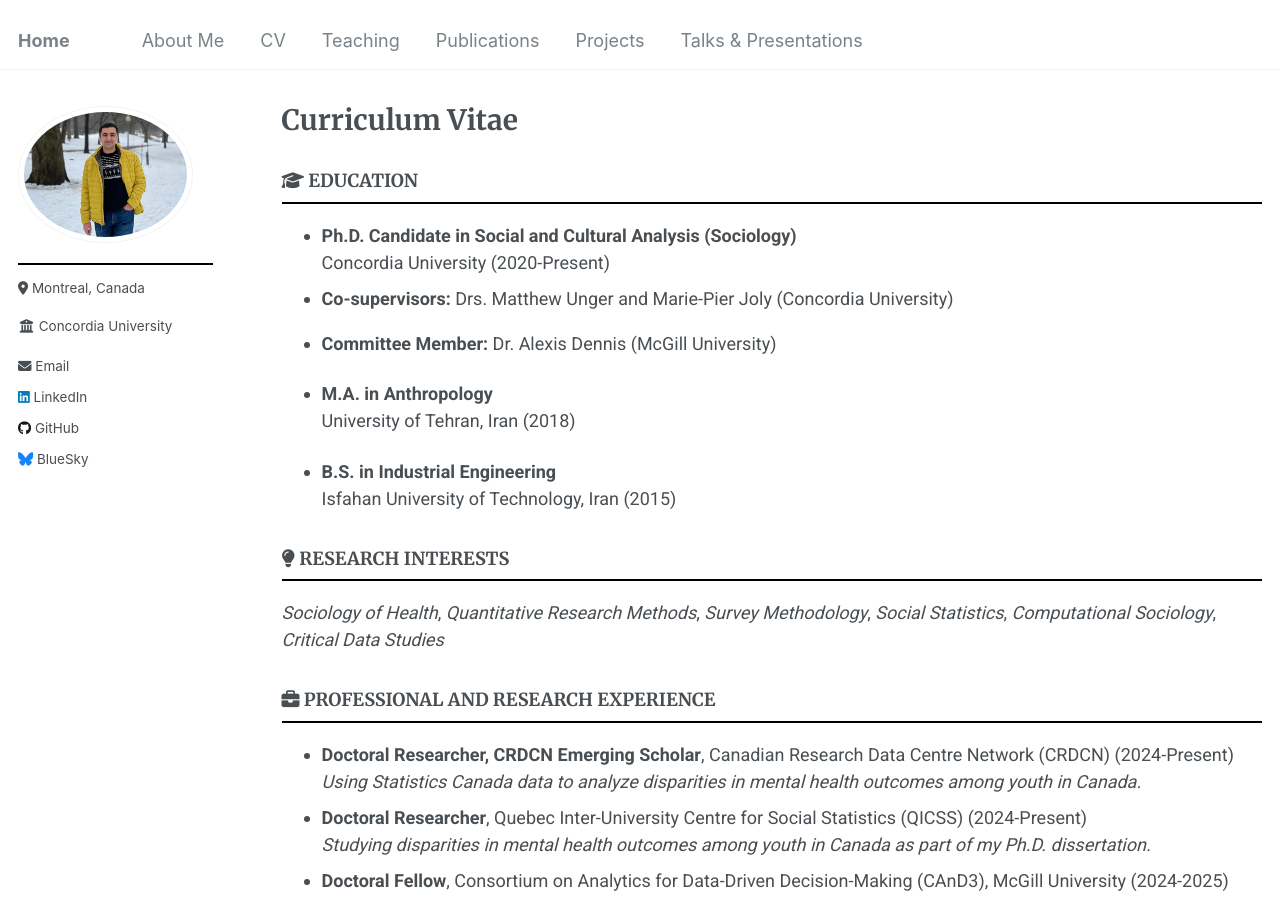
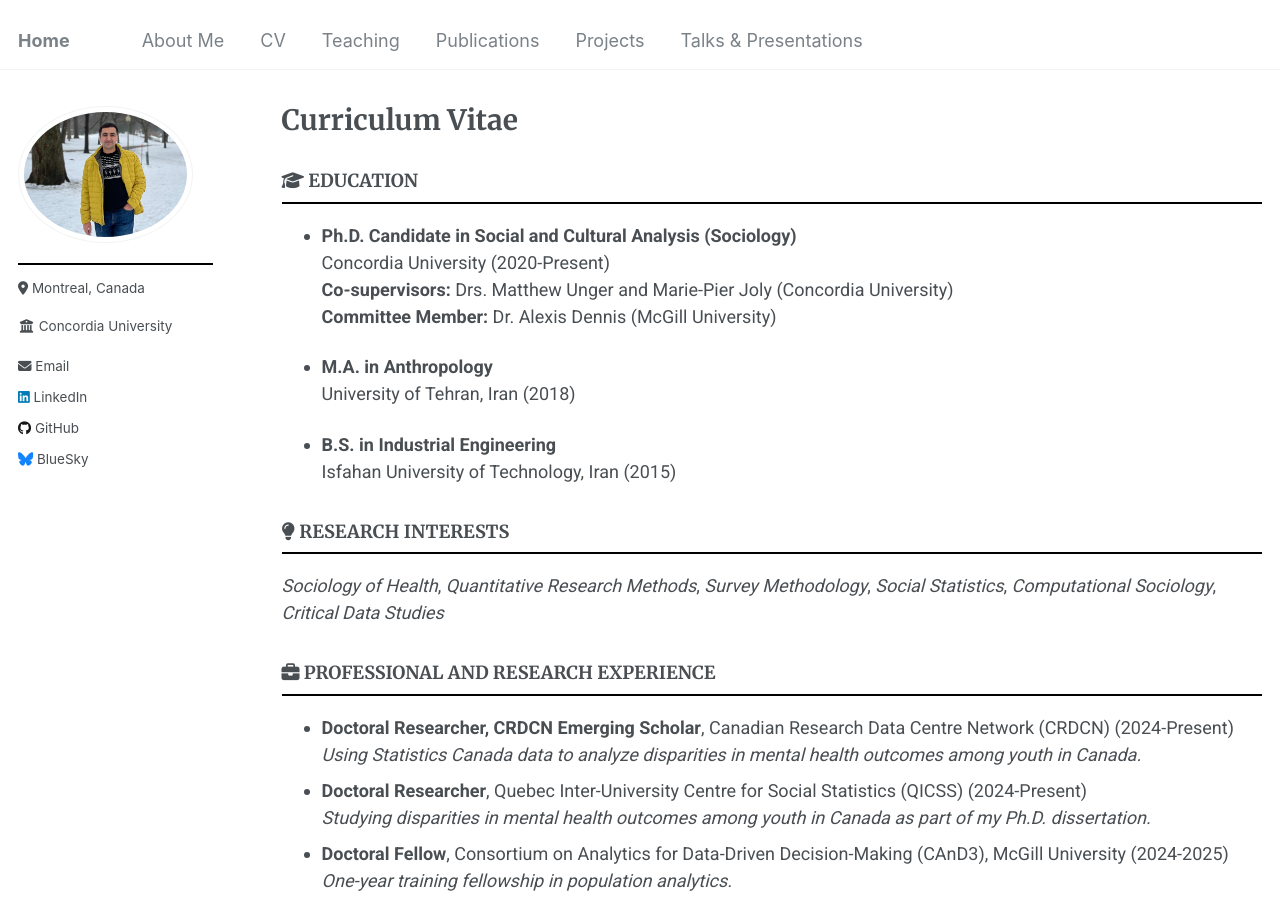
Before and after one commit to Mohsnmonji/mohsnmonji.github.io, a Jekyll site: the page built from _pages/Curriculum Vitae.md, in a window 1280 px wide and 900 px high. Built offline with Jekyll 4.4.1, drawn with Linux system fonts in a browser that asks for light colours.

```diff
--- a/_pages/Curriculum Vitae.md
+++ b/_pages/Curriculum Vitae.md
@@ -23,8 +23,8 @@ redirect_from:
 
   - **Ph.D. Candidate in Social and Cultural Analysis (Sociology)**
   Concordia University (2020-Present)
-  - **Co-supervisors:** Drs. Matthew Unger and Marie-Pier Joly (Concordia University)
-  - **Committee Member:** Dr. Alexis Dennis (McGill University)
+   **Co-supervisors:** Drs. Matthew Unger and Marie-Pier Joly (Concordia University)
+   **Committee Member:** Dr. Alexis Dennis (McGill University)
 
 
 - **M.A. in Anthropology**
```
